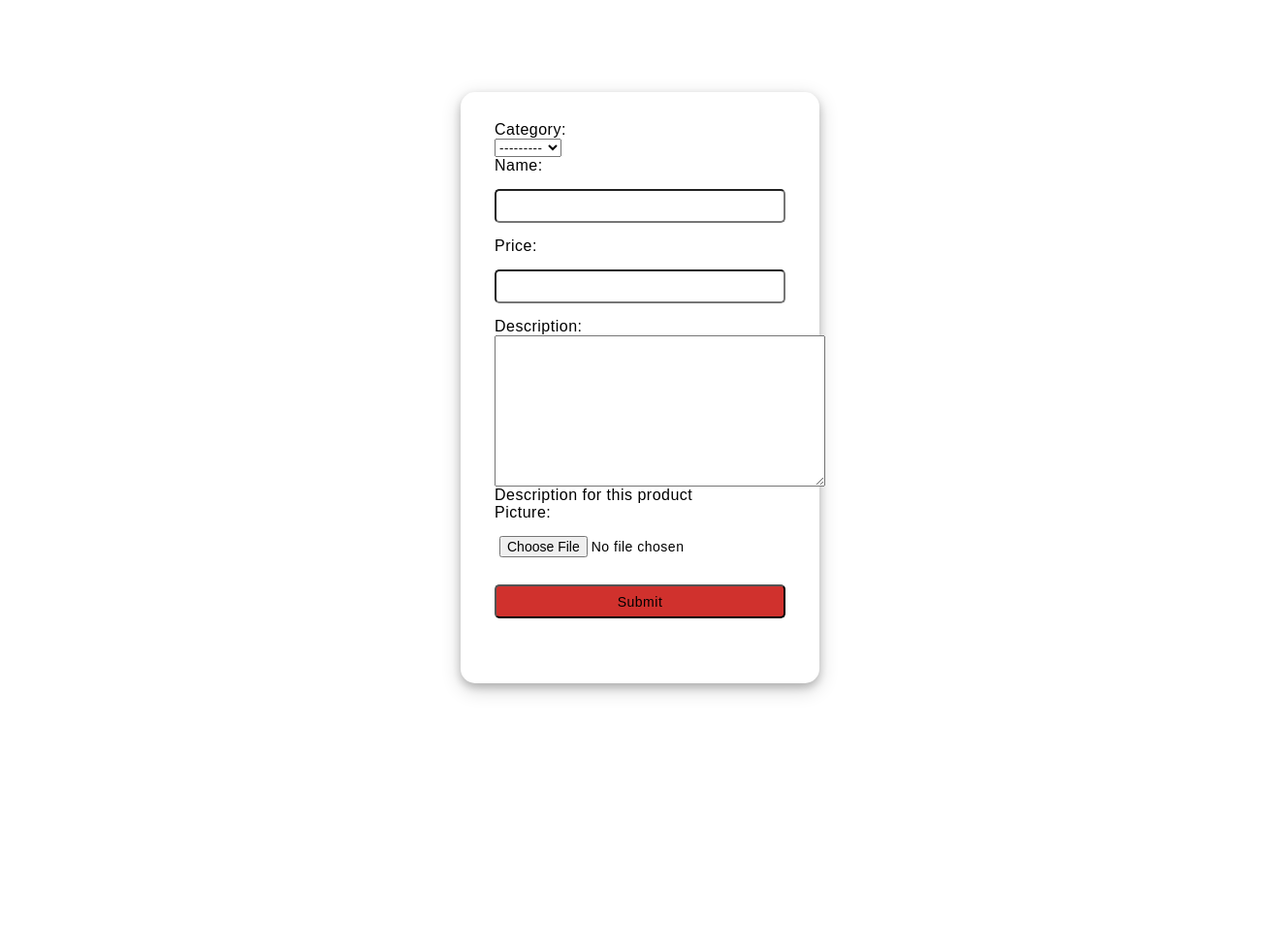
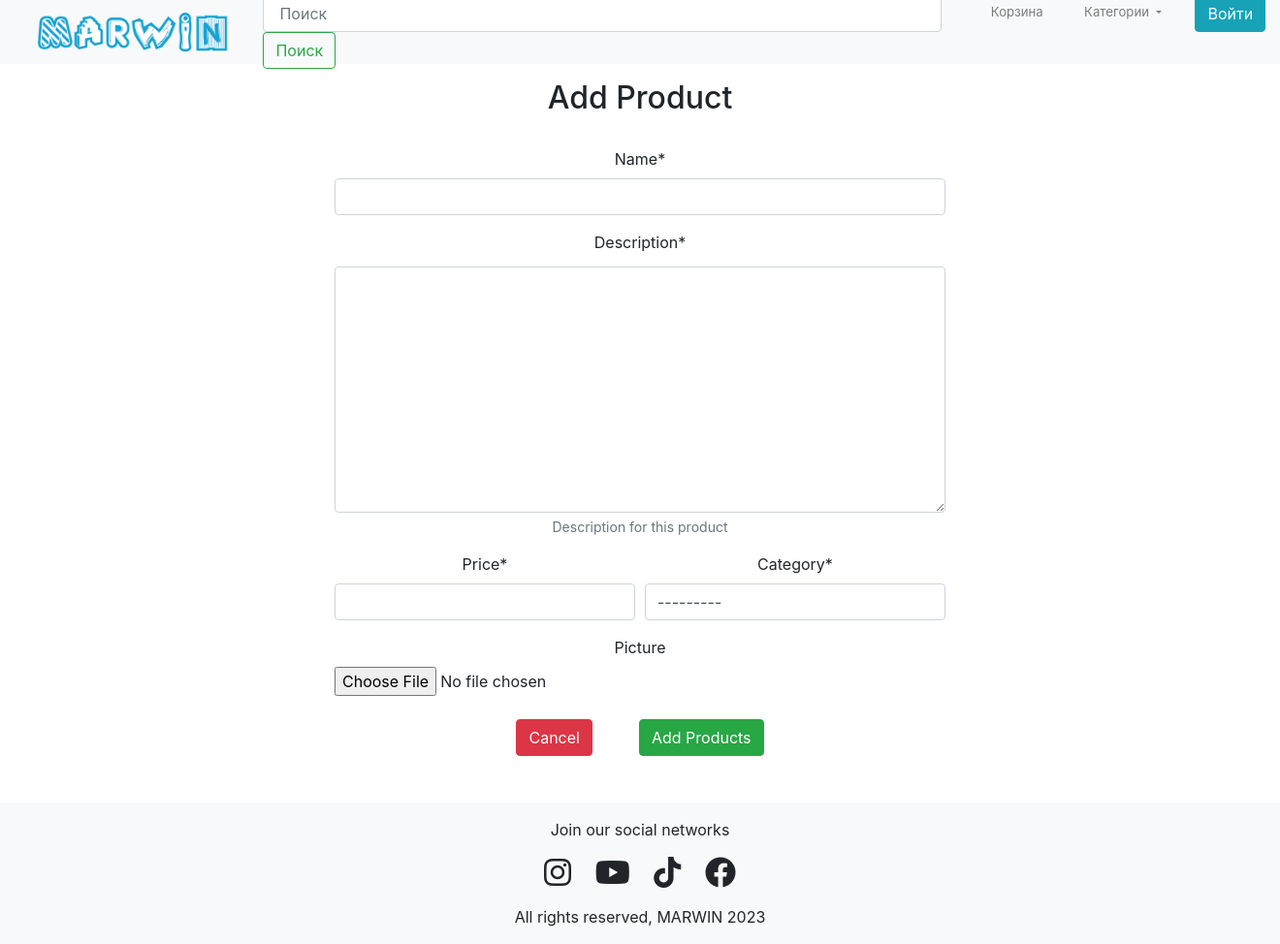
Before and after one commit to 1mpxrfect/BackFinal, a Django app: page /site_admin/create_product in a window 1320 px wide. Shown: the whole page at 97% size. Before the commit the page ends 717 px from the top, so only its background shows below. Run offline with Django 4.2, Linux system fonts and the light colour scheme; data comes from the database, SQL or seed files in the repository; some libraries are stand-ins or nearby versions.

Commit message:
better user editing, product creating, minor changes

```diff
--- a/myproject/myapp/forms.py
+++ b/myproject/myapp/forms.py
@@ -11,6 +11,12 @@ class CreateUserForm(UserCreationForm):
         model = User
         fields = ['username', 'first_name', 'last_name', 'email', 'password1', 'password2']
 
+    def clean_email(self):
+        email = self.cleaned_data['email']
+        if User.objects.filter(email=email).exists():
+            raise forms.ValidationError("This email address is already in use!!!")
+        return email
+
 
 class UserEditForm(forms.ModelForm):
     class Meta:
@@ -18,10 +24,10 @@ class UserEditForm(forms.ModelForm):
         fields = ['username', 'first_name', 'last_name', 'email']
 
 
-class ProductForm(ModelForm):
+class ProductForm(forms.ModelForm):
     class Meta:
         model = Products
-        fields = '__all__'
+        fields = ['name', 'description', 'price', 'category', 'picture']
 
 
 class ProductMediaForm(forms.ModelForm):
--- a/myproject/myapp/models.py
+++ b/myproject/myapp/models.py
@@ -12,11 +12,11 @@ class Category(models.Model):
 
 class Products(models.Model):
     category = models.ForeignKey(Category, on_delete=models.CASCADE)
-    name = models.CharField(max_length=50)
+    name = models.CharField(max_length=26)
     price = models.IntegerField(null=True)
     date_created = models.DateTimeField(auto_now_add=True, blank=True)
     description = models.TextField(help_text='Description for this product', null=True)
-    picture = models.ImageField(upload_to='media')
+    picture = models.ImageField(upload_to='media', blank=True)
     id = models.AutoField(primary_key=True)
 
     def __str__(self):
--- a/myproject/myapp/templates/myapp/create_product.html
+++ b/myproject/myapp/templates/myapp/create_product.html
@@ -1,52 +1,83 @@
+{#{% block content %}#}
+{#<head>#}
+{#<style>#}
+{#    form{#}
+{#    height: 550px;#}
+{#    width: 300px;#}
+{#    position: absolute;#}
+{#    transform: translate(-50%,-50%);#}
+{#    top: 50%;#}
+{#    left: 50%;#}
+{#		box-shadow: 0 4px 8px 0 rgba(0, 0, 0, 0.2), 0 6px 20px 0 rgba(0, 0, 0, 0.19);#}
+{#		-webkit-box-shadow: 0 4px 8px 0 rgba(0, 0, 0, 0.2), 0 6px 20px 0 rgba(0, 0, 0, 0.19);#}
+{#		-moz-box-shadow: 0 4px 8px 0 rgba(0, 0, 0, 0.2), 0 6px 20px 0 rgba(0, 0, 0, 0.19);#}
+{#		border-radius: 15px;#}
+{#    padding: 30px 35px;#}
+{#}#}
+{##}
+{#form *{#}
+{#    font-family: 'Poppins',sans-serif;#}
+{#    color: black;#}
+{#    letter-spacing: 0.5px;#}
+{#}#}
+{##}
+{#label{#}
+{#    display: block;#}
+{#    font-size: 16px;#}
+{#    font-weight: 500;#}
+{#}#}
+{#input{#}
+{#    display: block;#}
+{#    height: 35px;#}
+{#    width: 100%;#}
+{#    border-radius: 5px;#}
+{#    padding: 0 5px;#}
+{#    margin: 15px 0;#}
+{#    font-size: 14px;#}
+{#    font-weight: 300;#}
+{#}#}
+{#</style>#}
+{#</head>#}
+{#<div class="box">#}
+{#<div class="form-add">#}
+{#<form action="" method="POST" enctype="multipart/form-data">#}
+{#        {% csrf_token %}#}
+{#        {{ f }}#}
+{#        <input style="background: #D0312D;" type="submit" name="submit">#}
+{#    </form>#}
+{#    </div>#}
+{#    </div>#}
+{##}
+{##}
+{#{% endblock content %}#}
+{% extends "myapp/main_page.html" %}
+{% load crispy_forms_filters %}
+{% load crispy_forms_tags %}
+
 {% block content %}
-<head>
-<style>
-    form{
-    height: 550px;
-    width: 300px;
-    position: absolute;
-    transform: translate(-50%,-50%);
-    top: 50%;
-    left: 50%;
-		box-shadow: 0 4px 8px 0 rgba(0, 0, 0, 0.2), 0 6px 20px 0 rgba(0, 0, 0, 0.19);
-		-webkit-box-shadow: 0 4px 8px 0 rgba(0, 0, 0, 0.2), 0 6px 20px 0 rgba(0, 0, 0, 0.19);
-		-moz-box-shadow: 0 4px 8px 0 rgba(0, 0, 0, 0.2), 0 6px 20px 0 rgba(0, 0, 0, 0.19);
-		border-radius: 15px;
-    padding: 30px 35px;
-}
-
-form *{
-    font-family: 'Poppins',sans-serif;
-    color: black;
-    letter-spacing: 0.5px;
-}
-
-label{
-    display: block;
-    font-size: 16px;
-    font-weight: 500;
-}
-input{
-    display: block;
-    height: 35px;
-    width: 100%;
-    border-radius: 5px;
-    padding: 0 5px;
-    margin: 15px 0;
-    font-size: 14px;
-    font-weight: 300;
-}
-</style>
-</head>
-<div class="box">
-<div class="form-add">
-<form action="" method="POST" enctype="multipart/form-data">
-        {% csrf_token %}
-        {{ f }}
-        <input style="background: #D0312D;" type="submit" name="submit">
-    </form>
+    <div class="container mt-3 text-center w-50">
+        <h2>Add Product</h2>
+        <br>
+        <form method="POST" enctype="multipart/form-data">
+            {% csrf_token %}
+            {{ form.name|as_crispy_field }}
+            {{ form.description|as_crispy_field }}
+            <div class="form-row">
+                <div class="form-group col-md-6 mb-0">
+                    {{ form.price|as_crispy_field }}
+                </div>
+                <div class="form-group col-md-6 mb-0">
+                    {{ form.category|as_crispy_field }}
+                </div>
+            </div>
+            {{ form.picture|as_crispy_field }}
+            {% if form.instance.picture %}
+                <img src="{{ form.instance.picture.url }}" alt="Product Picture">
+            {% endif %}
+            <div class="d-flex justify-content-center mt-4">
+                <a href="{% url "site_admin" %}" class="btn btn-danger mr-5">Cancel</a>
+                <button class="btn btn-success" type="submit">Add Products</button>
+            </div>
+        </form>
     </div>
-    </div>
-
-
-{% endblock content %}
+{% endblock %}
--- a/myproject/myapp/templates/myapp/edit_product.html
+++ b/myproject/myapp/templates/myapp/edit_product.html
@@ -26,7 +26,10 @@
             {% endif %}
             {{ form.picture }}
             <br><br>
-            <button type="submit" class="btn btn-outline-success">Save Changes</button>
+            <div class="d-flex justify-content-center">
+            <a href="{% url "site_admin" %}" class="btn btn-danger mr-5">Cancel</a>
+            <button type="submit" class="btn btn-success">Save Changes</button>
+            </div>
         </form>
     </div>
 
--- a/myproject/myapp/templates/myapp/main_page.html
+++ b/myproject/myapp/templates/myapp/main_page.html
@@ -138,7 +138,7 @@
                                 <br>
                                 <span>{{ list.price }} KZT</span>
                                 <br>
-                                <span>{{ list.name }}</span>
+                                <span id="productName">{{ list.name }}</span>
                             </li>
                         {% empty %}
                             <h3 class="text-center">Продуктов по вашему запросу не было найдено.</h3>
@@ -165,8 +165,21 @@
                     </div>
                 </div>
             {% endif %}
+        </div>
+    </div>
+    <script>
+        function truncateText() {
+            var productName = document.getElementById('productName');
+            var maxLength = 26; // Specify the maximum length here
 
-        </div>
+            if (productName.value.length > maxLength) {
+                productName.classList.add('truncate');
+            } else {
+                productName.classList.remove('truncate');
+            }
+        }
 
-    </div>
+        var productNameInput = document.getElementById('productName');
+        productNameInput.addEventListener('input', truncateText);
+    </script>
 {% endblock %}
--- a/myproject/myapp/templates/myapp/user_list.html
+++ b/myproject/myapp/templates/myapp/user_list.html
@@ -22,7 +22,7 @@
                             <td>{{ user.last_name }}</td>
                             <td>{{ user.email }}</td>
                             <td>{{ user.is_staff }}</td>
-                            <td><a class="btn btn-sm btn-info" href="{% url 'edit_user' user.username %}">Edit</a></td>
+                            <td><a class="btn btn-sm btn-info" href="{% url 'edit_user' user.id %}">Edit</a></td>
                             <td><a class="btn btn-sm btn-danger" href="{% url 'delete_user' user.username %}">Delete</a>
                             </td>
                         </tr>
--- a/myproject/myapp/urls.py
+++ b/myproject/myapp/urls.py
@@ -22,9 +22,9 @@ urlpatterns = [
     path('site_admin/delete_product/<str:pk>/', views.delete_product, name='delete_product'),
 
     path('profile/edit_profile/', views.edit_profile, name='edit_profile'),
-    path('site_admin/user_list', views.user_list, name='user_list'),
+    path('site_admin/user_list/', views.user_list, name='user_list'),
     path('site_admin/create_user', views.create_user, name='create_user'),
-    path('site_admin/edit_user/<str:username>', views.edit_user, name='edit_user'),
+    path('site_admin/edit_user/<int:pk>', views.edit_user, name='edit_user'),
     path('site_admin/delete_user/<str:username>', views.delete_user, name='delete_user'),
 
     path('product-search/', views.product_search, name='product_search'),
--- a/myproject/myapp/views.py
+++ b/myproject/myapp/views.py
@@ -103,16 +103,17 @@ def site_admin(request):
 
 # Create Product
 def create_product(request):
-    form = ProductForm()
-
     if request.method == 'POST':
         form = ProductForm(request.POST, request.FILES)
-        if form.is_valid():
-            form.save()
-            return redirect('site_admin')
-
-    context = {'f': form}
-    return render(request, 'myapp/create_product.html', context)
+        # if form.is_valid():
+        product = form.save(commit=False)
+        product.picture = form.cleaned_data['picture']
+        product.save()
+        form.save_m2m()
+        return redirect('/site_admin')
+    else:
+        form = ProductForm()
+    return render(request, 'myapp/create_product.html', {'form': form})
 
 
 # Update Product
@@ -218,33 +219,28 @@ def profile(request):
 
 def create_user(request):
     if request.method == 'POST':
-        uname = request.POST.get('username')
-        first_name = request.POST.get('first_name')
-        last_name = request.POST.get('last_name')
-        email = request.POST.get('email')
-        pass1 = request.POST.get('password1')
-        pass2 = request.POST.get('password2')
-        user = User.objects.create_user(uname, email, pass1)
-        user.save()
-        return redirect('site_admin')
-
-    return render(request, 'myapp/user.html')
+        form = CreateUserForm(request.POST)
+        if form.is_valid():
+            new_user = form.save(commit=False)
+            new_user.save()
+            return redirect('/site_admin')
+    else:
+        form = CreateUserForm()
+    return render(request, 'myapp/user.html', {'form': form})
 
 
-def edit_user(request, username):
-    user = get_object_or_404(User, username=username)
+def edit_user(request, pk):
+    all_users = User.objects.all()
+    check_user = User.objects.get(pk=pk)
     if request.method == 'POST':
-        user.uname = request.POST.get('username')
-        user.first_name = request.POST.get('first_name')
-        user.last_name = request.POST.get('last_name')
-        user.email = request.POST.get('email')
-        user.set_password(request.POST.get('password1'))
-        # user.is_staff = bool(request.POST.get('is_staff'))
-        user.save()
-        return redirect('site_admin')
-
-    context = {'user': user}
-    return render(request, 'myapp/user.html', context)
+        form = UserEditForm(request.POST, instance=check_user)
+        if form.is_valid():
+            user = form.save(commit=False)
+            user.save()
+        return redirect('/site_admin/user_list/')
+    else:
+        form = UserEditForm(instance=check_user)
+    return render(request, 'myapp/edit_user.html', {'form': form, 'check_user': check_user, 'all_users': all_users})
 
 
 def delete_user(request, username):
--- a/myproject/templates/base.html
+++ b/myproject/templates/base.html
@@ -35,9 +35,10 @@
                 <li class="nav-item">
                     <div class="nav-item">
                         <div class="d-flex">
-                            <form action="{% url 'product_search' %}" class="form-inline my-2 my-lg-0 mr-2" >
+                            <form action="{% url 'product_search' %}" class="form-inline my-2 my-lg-0 mr-2">
                                 <input class="form-control p-3 mr-sm-2" type="search" placeholder="Поиск"
-                                       aria-label="Search" name="search" value="{{ search_text }}" minlength="3" style="width: 700px;">
+                                       aria-label="Search" name="search" value="{{ search_text }}" minlength="3"
+                                       style="width: 700px;">
                                 <button class="btn btn-outline-success my-2 my-sm-0" type="submit">Поиск</button>
                             </form>
                         </div>
```
Also changed, not shown: myproject/myapp/templates/myapp/delete_product.html (+6 -30 lines), myproject/myapp/templates/myapp/delete_user.html (+12 -19 lines), myproject/myapp/templates/myapp/edit_user.html (added, +55 -0 lines), myproject/myapp/templates/myapp/user.html (+37 -64 lines), myproject/myproject/settings.py (+7 -7 lines). Lines whose indentation alone changed are shown as unchanged.
